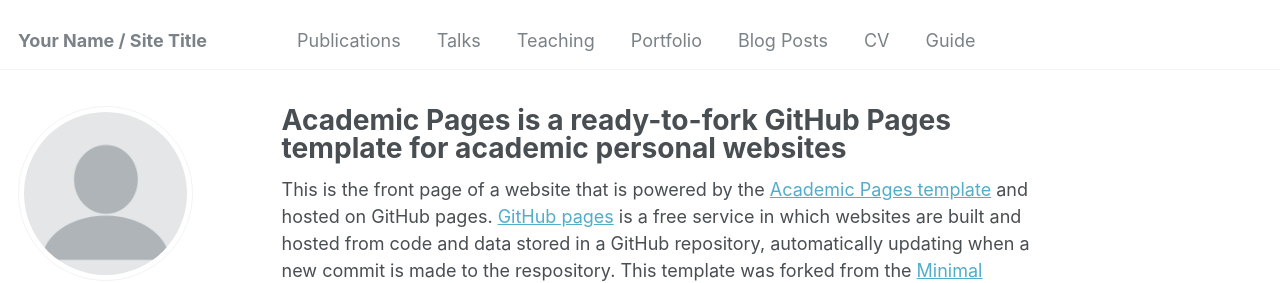
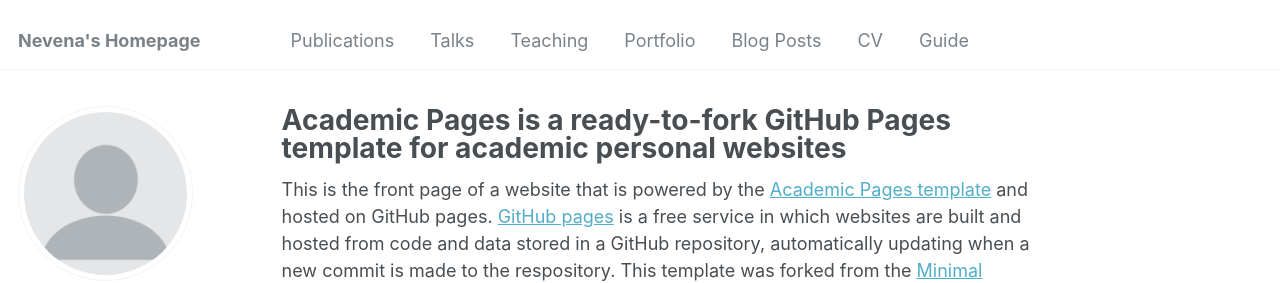
Before and after one commit to NevenaGligic/ngligic, a Jekyll site: the page built from _pages/about.md, in a window 1280 px wide. Shown: the top 283 px of the page. Built offline with Jekyll 4.4.1, drawn with Linux system fonts in a browser that asks for light colours; some web fonts are replaced.

Commit message:
Update _config.yml

```diff
--- a/_config.yml
+++ b/_config.yml
@@ -8,7 +8,7 @@
 
 # Basic Site Settings
 locale                   : "en-US"
-title                    : "Your Name / Site Title"
+title                    : "Nevena's Homepage"
 title_separator          : "-"
 name                     : &name "Your Name"
 description              : &description "personal description"
```
